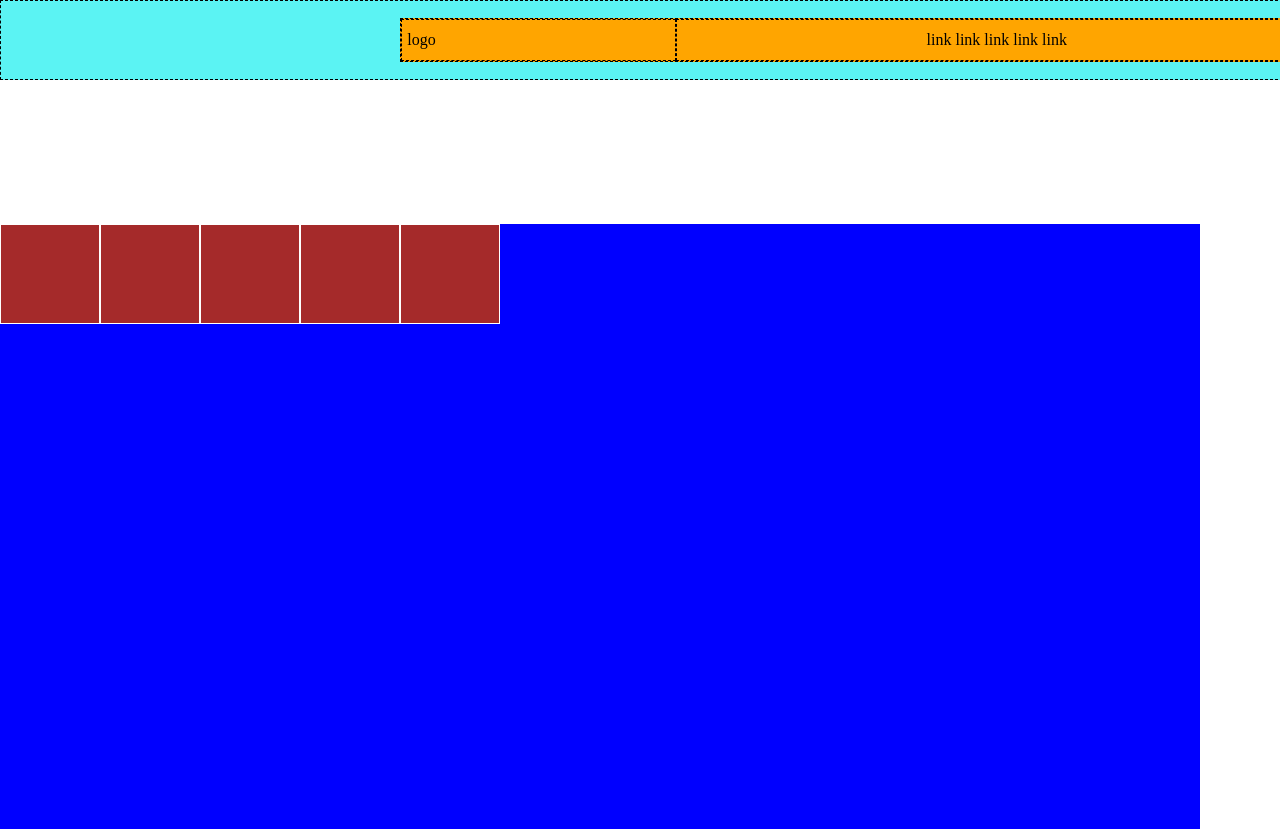
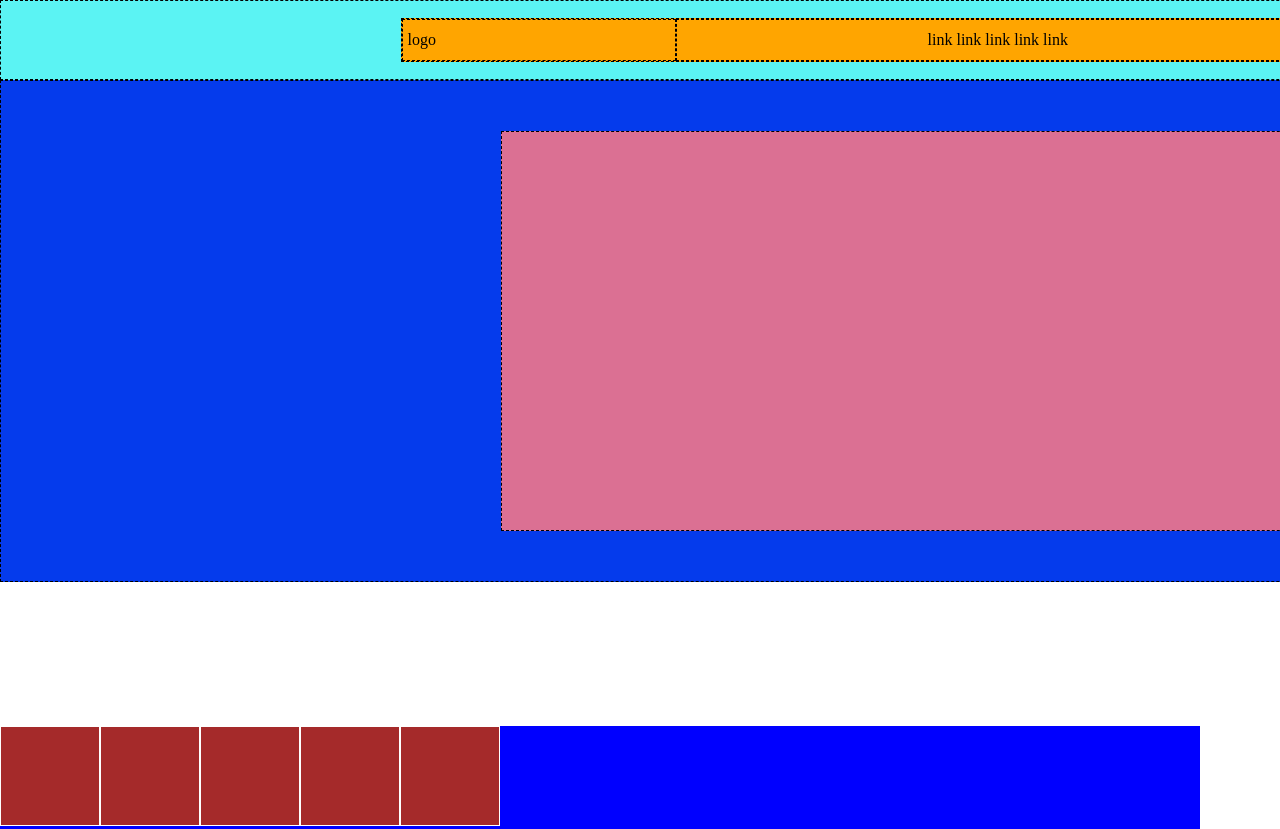
Before and after one commit to Fez06/htmlcss-struttura-discord, a plain HTML site: page index.html in a window 1280 px wide. Shown: the top 829 px of the page. Drawn offline with Linux system fonts and the light colour scheme.

Commit message:
inserito header bot e possibilta' di order

```diff
--- a/css/style.css
+++ b/css/style.css
@@ -15,13 +15,20 @@
     height: 40px;
 }
 
+.jumbotron {
+    height: 400px;
+}
+
 /* ------fine-debug------ */
 
 .container {
     width: 2000px;
     margin: auto;
     display: flex;
+    flex-direction: column;
 }
+
+/* <!------------------------ header --> */
 .header-top {
     width: 100%;
     display: flex;
@@ -57,6 +64,23 @@
     padding-right: 5px;
 }
 
+/* <!-- header bot --> */
+
+.header-bot {
+    width: 100%;
+    display: flex;
+    background-color: rgb(5, 59, 236);
+    justify-content: center;
+    align-items: center;
+    padding: 50px 0;
+}
+
+.jumbotron {
+    width: 50%;
+    background-color: palevioletred;
+}
+/* <!-------------------- fine header --> */
+
 .fuori {
     background-color: blue;
     height:1200px;
--- a/index.html
+++ b/index.html
@@ -17,7 +17,9 @@
                 <div class="right">login</div>
             </div>
         </div>
-        <div class="header-bot"></div>
+        <div class="header-bot">
+            <div class="jumbotron"></div>
+        </div>
     </header>
     <!-- fine-header -->
 
```
